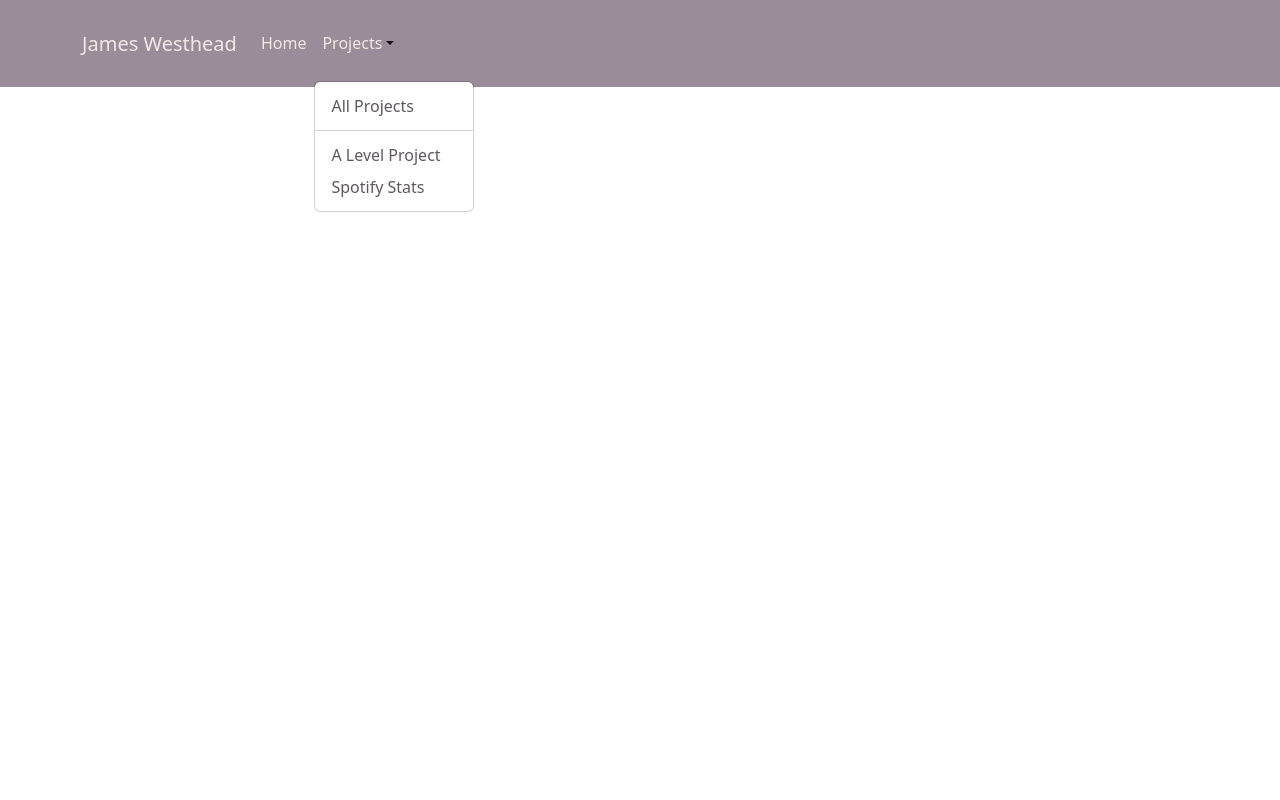
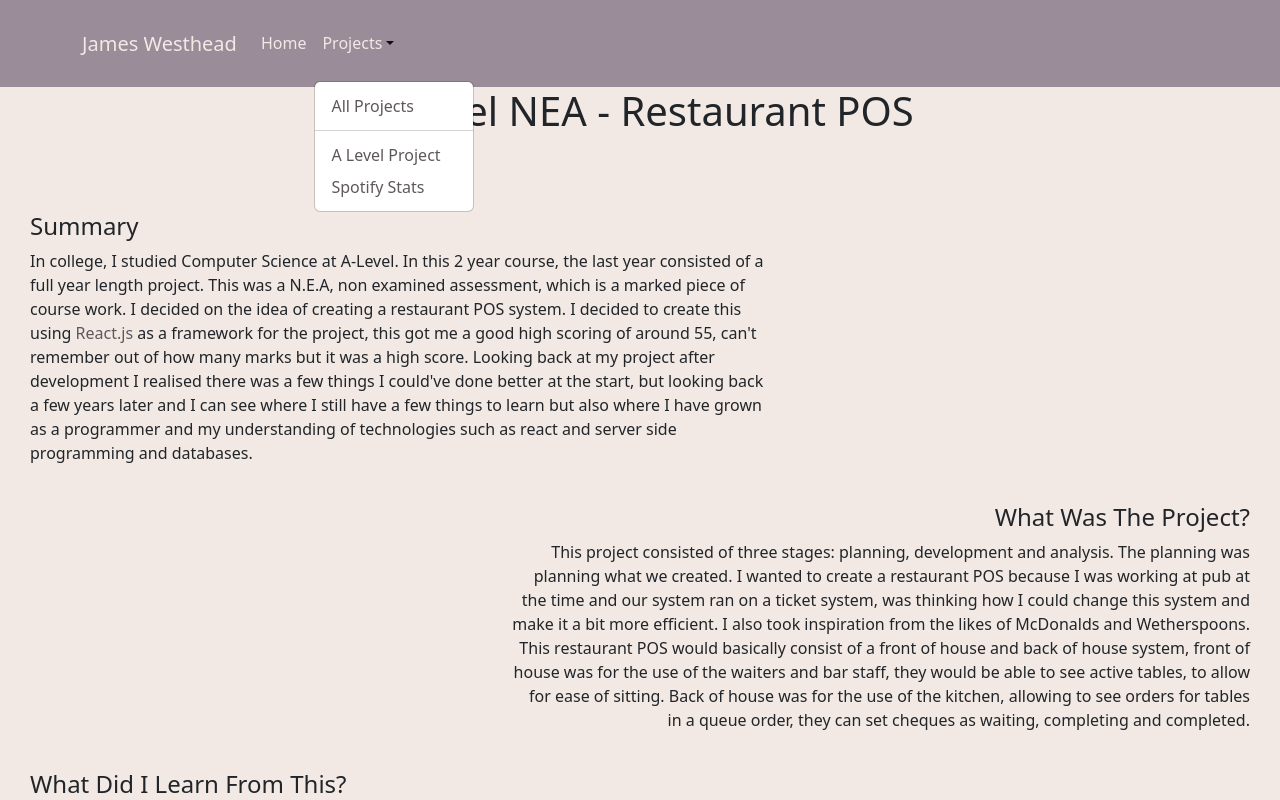
Before and after one commit to WestheadJ/PortfolioWebsite, a React (Create React App) app: page /projects/nea in a window 1280 px wide. Both pictures are taken after a click on the button "Projects". Shown: the top 800 px of the page. Built offline with nearby package versions, Linux system fonts and the light colour scheme.

Commit message:
Added NEA project

```diff
--- a/public/index.html
+++ b/public/index.html
@@ -4,7 +4,7 @@
     <meta charset="utf-8" />
     <link rel="icon" href="%PUBLIC_URL%/favicon.ico" />
     <meta name="viewport" content="width=device-width, initial-scale=1" />
-    <meta name="theme-color" content="#000000" />
+    <meta name="theme-color" content="#F2E9E4" />
     <meta
       name="description"
       content="Web site created using create-react-app"
--- a/src/App.css
+++ b/src/App.css
@@ -1,3 +1,9 @@
+body{
+  background-color:   #F2E9E4;
+  margin: 0;
+  padding: 0;
+}
+
 .App {
   text-align:           center;
   background-color:   #F2E9E4;
@@ -14,9 +20,7 @@
   color:              white;
 }
 
-body{
-  background-color:   #F2E9E4;
-}
+
 
 a:link{
   color:              #5e585d;
@@ -148,3 +152,43 @@ a:visited{
   background-color:#dedede;
   cursor: pointer;
 }
+
+section{
+
+}
+
+#NEA-Page{
+  height: 100%;
+  margin: 0;
+}
+
+#NEA-Summary{
+  text-align: left;
+  /* top | right | bottom | left */
+  margin: 6% 40% 3% 30px;
+}
+
+#NEA-Project-Desc{
+  text-align: right;
+  /* top | right | bottom | left */
+  margin: 3% 30px 3% 40%;
+}
+
+#NEA-Project-Learn-Desc{
+  text-align: left;
+  /* top | right | bottom | left */
+  margin: 2.5% 40% 2.5% 30px;
+}
+
+#NEA-Technologies-Used{
+  text-align: center;
+  /* top and bottom | left and right */
+  margin: 3% 30%;
+}
+
+#NEA-Technologies-Used-Desc{
+  text-align: left;
+  /* top | right | bottom | left */
+  margin: 3% 40% 0 30px;
+  padding-bottom: 6%;
+}
--- a/src/App.js
+++ b/src/App.js
@@ -11,22 +11,23 @@ import {
 } from "react-router-dom";
 import AllProjects from './AllProjects';
 import SpotifyStats from './SpotifyStats';
+import NEA from './NEA';
 
 function App() {
   return (
     <div className="App">
       <Router>
-        <Navbar style={{backgroundColor:'#9A8C98'}} expand="md">
+        <Navbar style={{ backgroundColor: '#9A8C98' }} expand="md">
           <Container>
-            <Navbar.Brand style={{color:'#F2E9E4'}} href="/">James Westhead</Navbar.Brand>
+            <Navbar.Brand style={{ color: '#F2E9E4' }} href="/">James Westhead</Navbar.Brand>
             <Navbar.Toggle aria-controls="basic-navbar-nav" />
             <Navbar.Collapse id="basic-navbar-nav">
-            <Nav style={{paddingTop:'15px'}} className="me-auto">
-              <Nav.Link href="/"><p style={{color:'#F2E9E4'}}>Home</p></Nav.Link>
-              <NavDropdown title={<span style={{color:'#F2E9E4'}}>Projects</span>}id="basic-nav-dropdown">
+              <Nav style={{ paddingTop: '15px' }} className="me-auto">
+                <Nav.Link href="/"><p style={{ color: '#F2E9E4' }}>Home</p></Nav.Link>
+                <NavDropdown title={<span style={{ color: '#F2E9E4' }}>Projects</span>} id="basic-nav-dropdown">
                   <NavDropdown.Item ><Link to='/projects/allprojects'>All Projects</Link></NavDropdown.Item>
-                <NavDropdown.Divider/>
-                <NavDropdown.Item>A Level Project</NavDropdown.Item>
+                  <NavDropdown.Divider />
+                  <NavDropdown.Item><Link to='/projects/nea'>A Level Project</Link></NavDropdown.Item>
                   <NavDropdown.Item><Link to='/projects/spotifystats'>Spotify Stats</Link></NavDropdown.Item>
                 </NavDropdown>
               </Nav>
@@ -34,29 +35,30 @@ function App() {
           </Container>
         </Navbar>
         <Routes>
-          <Route exact path='/' element={<Dashboard/>} />
-          <Route exact path='/projects/allprojects' element={<AllProjects/>} />
-          <Route path='/projects/alevelproject'/>
-          <Route path='/projects/spotifystats' element={<SpotifyStats/>} />
+          <Route exact path='/' element={<Dashboard />} />
+          <Route exact path='/projects/allprojects' element={<AllProjects />} />
+          <Route path='/projects/alevelproject' />
+          <Route path='/projects/spotifystats' element={<SpotifyStats />} />
+          <Route path='/projects/nea' element={<NEA />} />
         </Routes>
       </Router>
     </div>
   );
 }
 
-function Dashboard(){
-  return(
-  <div style={{backgroundColor:"#F2E9E4",height:'900px'}}>
-    <div style={{display:'flex',flexDirection:'row',marginTop:"10%"}}>
-      <section style={{ marginLeft:'5%', textAlign:'left'}}>
+function Dashboard() {
+  return (
+    <div style={{ backgroundColor: "#F2E9E4", height: '900px' }}>
+      <div style={{ display: 'flex', flexDirection: 'row', marginTop: "10%" }}>
+        <section style={{ marginLeft: '5%', textAlign: 'left' }}>
           <h1>Hello welcome to my portfolio</h1>
           <h1>website</h1>
         </section>
-    <img style={{marginLeft:'20%'}} src="./logo512.png" alt='profile' height="150px" width="150px"  />
+        <img style={{ marginLeft: '20%' }} src="./logo512.png" alt='profile' height="150px" width="150px" />
       </div>
 
-    <section style={{marginTop:"5%",marginLeft:'5%' , textAlign:'left'}}>
-    <h4 >My name is <strong style={{color:'#4A4E69'}}>James Westhead</strong> </h4>
+      <section style={{ marginTop: "5%", marginLeft: '5%', textAlign: 'left' }}>
+        <h4 >My name is <strong style={{ color: '#4A4E69' }}>James Westhead</strong> </h4>
         <p>I am currently studying BSc Software Engineering, hopefully getting a job as a software developer</p>
         <h4>Technologies I have worked with:</h4>
         <ul>
--- /dev/null
+++ b/src/NEA.js
@@ -0,0 +1,36 @@
+import React from 'react'
+
+export default function NEA() {
+    return (
+        <div id='NEA-Page'>
+            <h1>A Level NEA - Restaurant POS</h1>
+            <section id='NEA-Summary'>
+                <h4 >Summary</h4>
+                <p>In college, I studied Computer Science at A-Level. In this 2 year course, the last year consisted of a full year length project. This was a N.E.A, non examined assessment, which is a marked piece of course work. I decided on the idea of creating a restaurant POS system. I decided to create this using <a style={{ color: '#5e585d' }} href='https://reactjs.org'>React.js</a> as a framework for the project, this got me a good high scoring of around 55, can't remember out of how many marks but it was a high score. Looking back at my project after development I realised there was a few things I could've done better at the start, but looking back a few years later and I can see where I still have a few things to learn but also where I have grown as a programmer and my understanding of technologies such as react and server side programming and databases.</p>
+            </section>
+            <section id='NEA-Project-Desc'>
+                <h4>What Was The Project?</h4>
+                <p>This project consisted of three stages: planning, development and analysis. The planning was planning what we created. I wanted to create a restaurant POS because I was working at pub at the time and our system ran on a ticket system, was thinking how I could change this system and make it a bit more efficient. I also took inspiration from the likes of McDonalds and Wetherspoons. This restaurant POS would basically consist of a front of house and back of house system, front of house was for the use of the waiters and bar staff, they would be able to see active tables, to allow for ease of sitting. Back of house was for the use of the kitchen, allowing to see orders for tables in a queue order, they can set cheques as waiting, completing and completed.</p>
+            </section>
+            <section id='NEA-Project-Learn-Desc'>
+                <h4>What Did I Learn From This?</h4>
+                <p>Because this was part of my A Level, we had things to learn for the course, which were helpful to the project. For example things like programming tasks, learning different methodologies for development and different diagrams for planning out the development of a piece of software. I learnt more about how servers and clients connect to each other and how they send and receive information. I learnt about security access of pages, for example like an admin page and the likes.  </p>
+            </section>
+
+            <section id='NEA-Technologies-Used'>
+                <h4>Technologies - List</h4>
+                <ul>
+                    <li><a style={{ color: '#5e585d' }} href='https://reactjs.org'>React.js</a></li>
+                    <li><a style={{ color: '#5e585d' }} href='https://socket.io/'>Socket.io</a></li>
+                    <li><a style={{ color: '#5e585d' }} href='https://react-bootstrap.github.io/'>React Bootstrap</a></li>
+                    <li><a style={{ color: '#5e585d' }} href='https://reactrouter.com/en/main'>React Router</a></li>
+                    <li><a style={{ color: '#5e585d' }} href='http://expressjs.com/'>Express</a></li>
+                </ul>
+            </section>
+            <section id='NEA-Technologies-Used-Desc'>
+                <h4>Why Have I Used These Technologies </h4>
+                <p>In this project I decided on the approach of using React.js, this way it was a quick and easy set-up and I could use packages to enhance the project. Using Socket.io I could create a socket connection between my server and client for live data display which was vital for live display of orders and tickets. I used react router for easy routing of pages, and security on pages, instead of learning how to use localstorage and cookies, I used something I had some similarity to.</p>
+            </section>
+        </div>
+    )
+}
```
Lines whose indentation alone changed are shown as unchanged.
